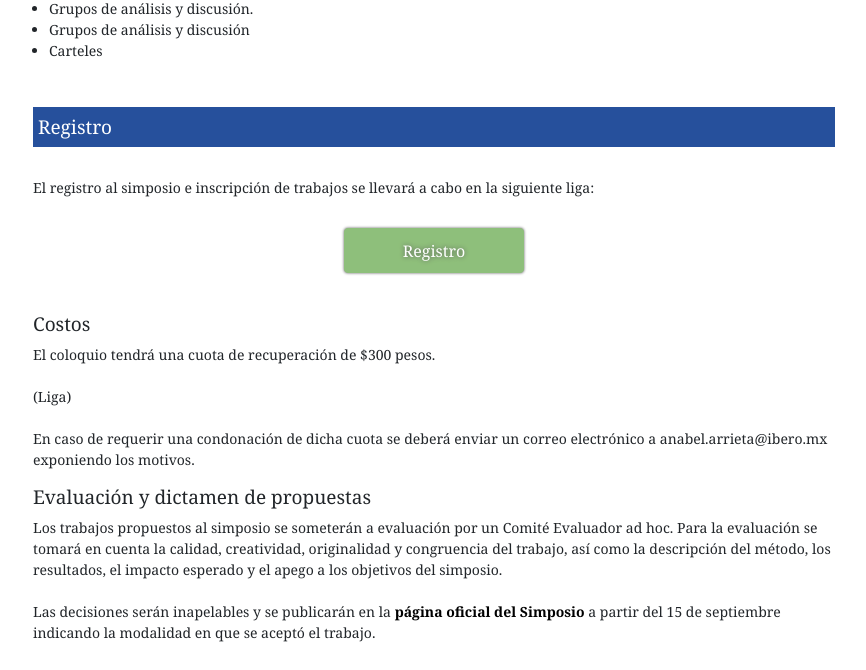
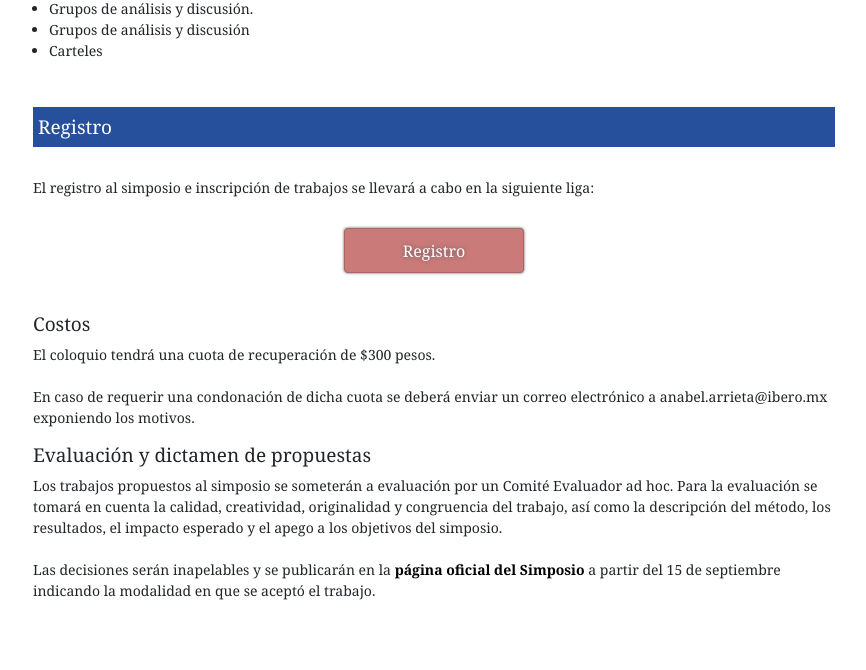
Before and after one commit to payen000/sdc4, a PHP site: page / in a window 1280 px wide. Shown: the part 2751-3421 px from the top of the page, without its empty margins (206-1072 px from the left). Run offline with PHP 8.4, Linux system fonts and the light colour scheme.

Commit message:
[REF] Changed order of logos and corrected button styles

```diff
--- a/css/main.css
+++ b/css/main.css
@@ -1,7 +1,5 @@
 /*banner button*/
 #event-button0 {
-    background-color: #b03434;
-    border-color: #791715;
     height: 50px;
     width: 185px;
     padding-top: 12px;
@@ -19,6 +17,11 @@
     height: 50px;
     width: 100%;
     text-align: center;
+}
+
+.disabled-button {
+    background-color: #b03434 !important;
+    border-color: #791715 !important;
 }
 
 /* formato del programa */
--- a/include/footer.php
+++ b/include/footer.php
@@ -9,10 +9,10 @@
                 <img class="logo vertical-center" alt="logoibero" src="/sdc3/img/logo_ibero.png" id="iberologo">
             </div>
             <div class="col-12 col-sm-3 order-3 order-sm-3">
-                <img class="logo vertical-center" alt="logocolegionacional" src="/sdc3/img/logo_colegionacional.png">
+                <img class="logo vertical-center" alt="logoacademiamexicana" src="/sdc3/img/logo_academiamexicana.png">
             </div>
             <div class="col-12 col-sm-3 order-3 order-sm-3">
-                <img class="logo vertical-center" alt="logoacademiamexicana" src="/sdc3/img/logo_academiamexicana.png">
+                <img class="logo vertical-center" alt="logocolegionacional" src="/sdc3/img/logo_colegionacional.png">
             </div>
         </div>
     </div>
--- a/index.php
+++ b/index.php
@@ -15,7 +15,7 @@
                     <div id="name"></div>
                     <div id="banner"></div>
                     <div id="banner-button">
-                        <a id="event-button0" class="btn btn-danger disabled" pointer="registro" role="button" href="#">Registro</a>
+                        <a id="event-button0" class="btn btn-danger disabled disabled-button" pointer="registro" role="button" href="#">Registro</a>
                     </div>
                 </div>
                 <div id="gradient">
@@ -257,7 +257,7 @@
                         </p>
                         <div id="regbutton" class="centered margin-bottomed" title="renglón de botón de registro">
                             <div title="botón de registro">
-                                <a id="registry-button" class="btn btn-primary disabled" pointer="registro" role="button">Registro</a>
+                                <a id="registry-button" class="btn btn-danger disabled disabled-button" pointer="registro" role="button">Registro</a>
                             </div>
                         </div>
                         <p>
@@ -266,7 +266,6 @@
                         <div class="margin-bottomed">
                             <p>
                                 El coloquio tendrá una cuota de recuperación de $300 pesos.<br><br>
-                                (Liga)<br><br>
                                 En caso de requerir una condonación de dicha cuota se deberá enviar un correo electrónico a anabel.arrieta@ibero.mx exponiendo los motivos.
                             </p>
                         <div><h2>Evaluación y dictamen de propuestas</h2></div>
```
Also changed, not shown: img/logos-top.png.
